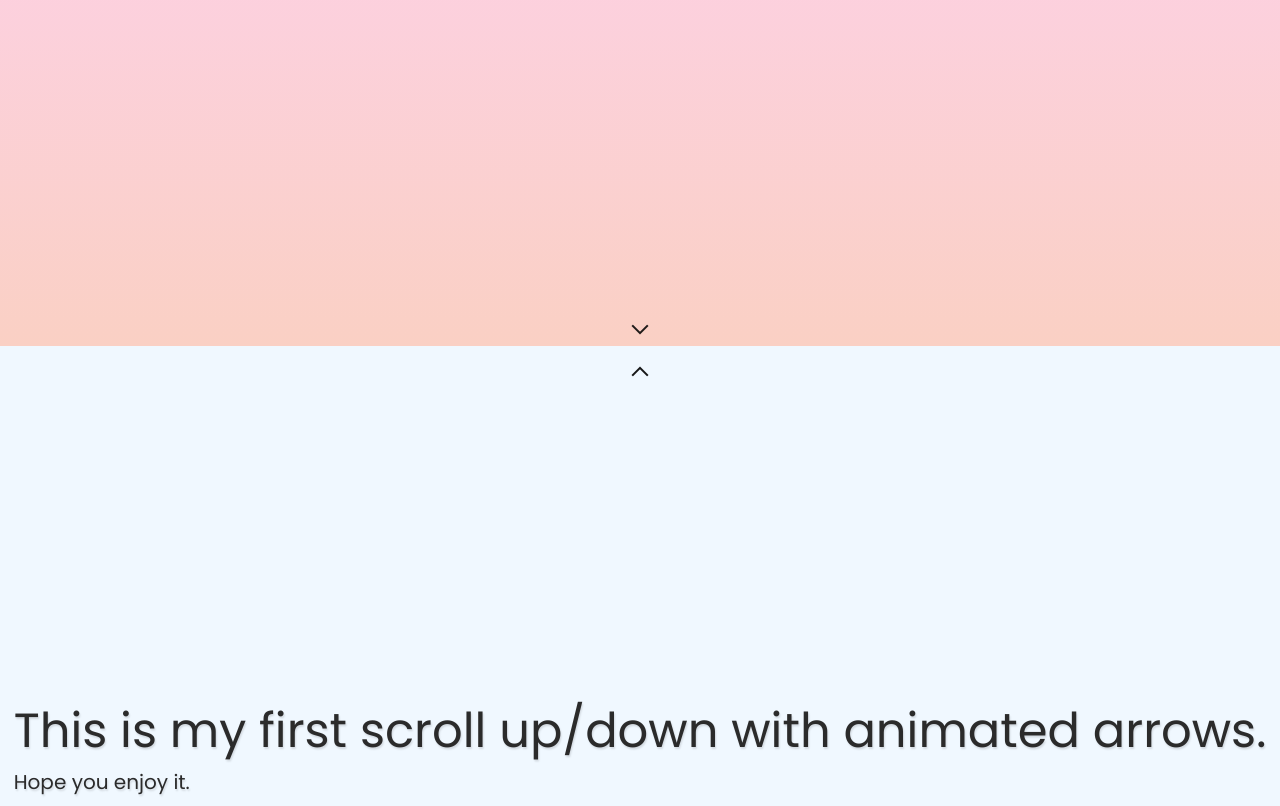
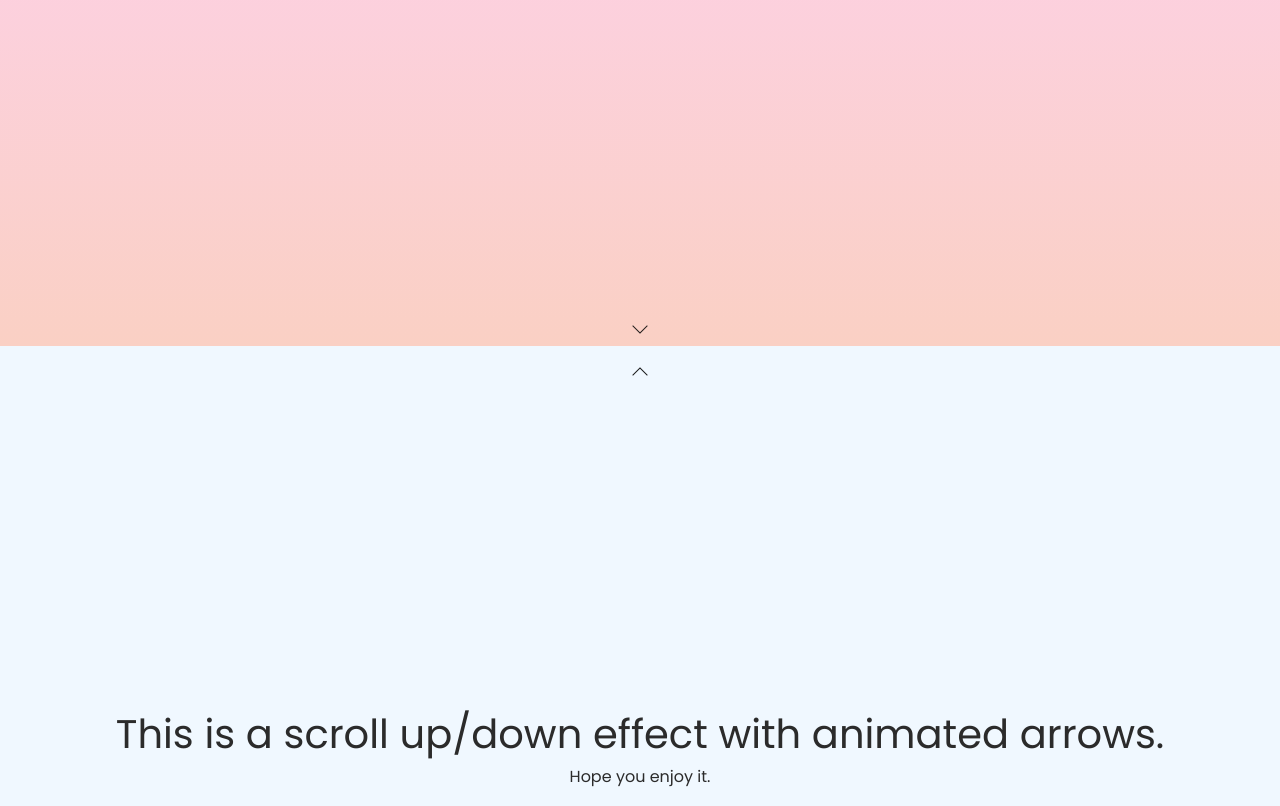
Before and after one commit to wesleysantosdev/scroll-animation, a plain HTML site: page index.html in a window 1280 px wide. Shown: the part 454-1260 px from the top of the page. Drawn offline with Linux system fonts and the light colour scheme.

Commit message:
cleaning the code

```diff
--- a/index.html
+++ b/index.html
@@ -18,7 +18,7 @@
     </section>
     <section id="second-sctn">
         <div class="container">
-            <h1>This is my first scroll up/down with animated arrows.</h1>
+            <h1>This is a scroll up/down effect with animated arrows.</h1>
             <p>Hope you enjoy it.</p>
             <a href="#first-sctn"><div class="scroll-up"></div></a>
         </div>
--- a/style.css
+++ b/style.css
@@ -1,70 +1,53 @@
 @import url('https://fonts.googleapis.com/css2?family=Poppins:ital,wght@0,400;0,500;1,400;1,600&display=swap');
 
-@media screen and (max-width: 1251px){
-   #second-sctn > .container {
-       text-align: center;
-   }
-}
 
-@media screen and (max-width: 391px){
-    .container {
-        text-align: center;
-    }
- }
 
 
 *{
+    box-sizing: border-box;
+    font-family: Poppins, Helvetica, sans-serif;
+    margin: 0;
     padding: 0;
-    margin: 0;
-    box-sizing: border-box;
 }
 
-html {
+html{
     scroll-behavior: smooth;
-    font-size: 32px;
     color: rgb(43, 43, 43);
-    text-shadow: 1px 2px 2px rgba(0, 0, 0, 0.123);
+}
+
+h1{
+    font-size: 3rem;
+    font-weight: 400;
+}
+
+p{
+    font-size: 1.2rem;
 }
 
 section {
+    align-items: center;
+    display: flex;
+    justify-content: center;
     min-height: 100vh;
-    width: 100%;
-    display: flex;
-    align-items: center;
-    justify-content: center;
 }
 
 #first-sctn{
     background-image: linear-gradient(to top, #fad0c4 0%, #ffd1ff 100%);
-    position: relative;
 }
 
 #second-sctn{
     background-color: aliceblue;
 }
 
-.container > p {
-    font-family: Poppins, Helvetica, sans-serif;
-    font-size: 20px;
-}
-
-.container > h1 {
-    font-family: Poppins, Helvetica, sans-serif;
-    font-weight: 400;
-}
-
-
 /* invisible box for the arrows */
 .scroll-down {
+    bottom: 9px;
+    cursor: pointer;
     height: 50px;
+    left: 50%;
+    position: absolute;
+    transform: translate(-50%);
     width: 30px;
-    border: rgba(0, 0, 0, 0);
-    position: absolute;
-    left: 50%;
-    bottom: 9px;
-    transform: translate(-50%);
-    cursor: pointer;
-
 }
 
 /*Creating the arrows*/
@@ -74,7 +57,7 @@ section {
   position: absolute;
   top: 20%;
   left: 50%;
-  border: 2px solid black;
+  border: 1.5px solid black;
   height: 10px;
   width: 10px;
   transform: translate(-50%, -50%) rotate(45deg);
@@ -85,8 +68,8 @@ section {
 
 /*separating the arrows*/
 .scroll-down::after{
+    animation-delay: .3s;
     top: 30%;
-    animation-delay: .3s;
 }
 
 /*arrows animation*/
@@ -110,15 +93,14 @@ section {
 /*animation for the second section*/
 
 .scroll-up {
+
+    cursor: pointer;
     height: 50px;
-    width: 30px;
-    border: rgba(0, 0, 0, 0);
+    left: 50%;
     position: absolute;
-    left: 50%;
     top: 100vh;
     transform: translate(-50%);
-    cursor: pointer;
-
+    width: 30px;
 }
 
 
@@ -128,7 +110,7 @@ section {
   position: absolute;
   top: 20%;
   left: 50%;
-  border: 2px solid black;
+  border: 1.5px solid black;
   height: 10px;
   width: 10px;
   transform: translate(-50%, -50%) rotate(45deg);
@@ -137,10 +119,9 @@ section {
   animation: scroll-up 1s ease-in infinite;
 }
 
-
 .scroll-up::after{
+    animation-delay: .3s;
     bottom: 30%;
-    animation-delay: .3s;
 }
 
 
@@ -159,3 +140,17 @@ section {
         top: 90%
     }
 }
+
+@media screen and (max-width: 1300px){
+    .container {
+        text-align: center;
+    }
+
+    h1{
+        font-size: 2.5rem;
+    }
+
+    p{
+        font-size: 1rem;
+    }
+}
```
